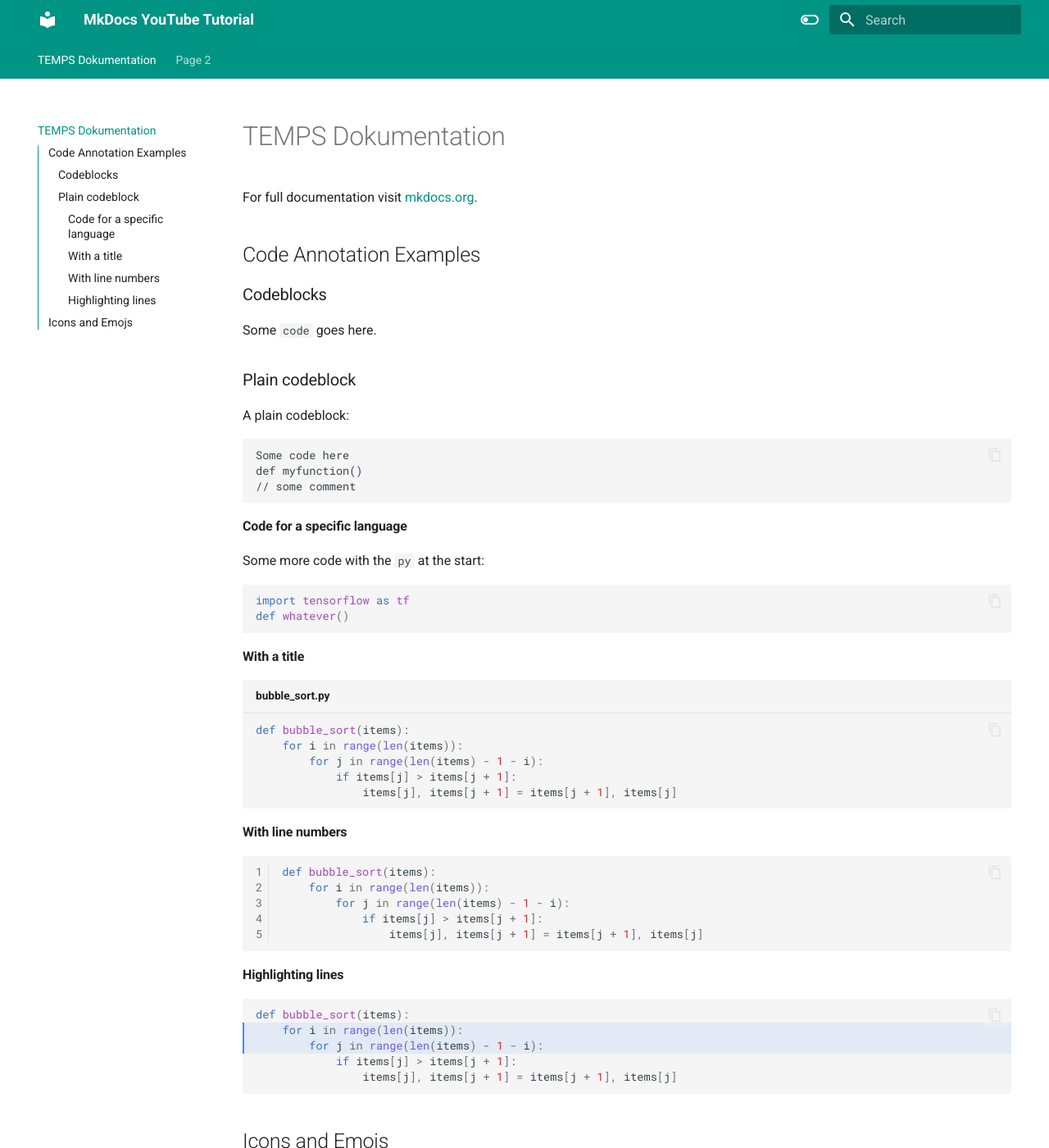
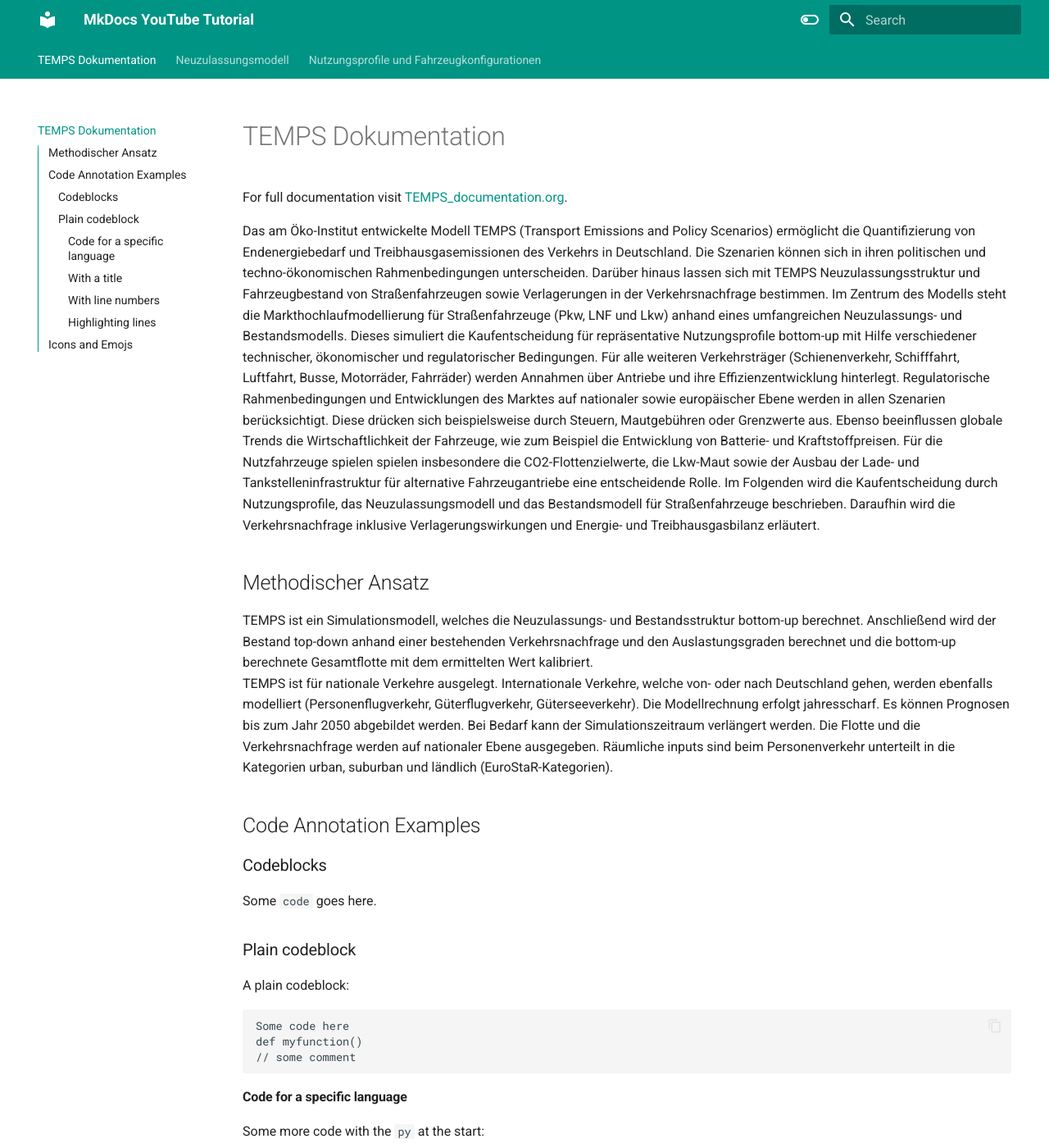
Before and after one commit to wolfgoerz/TEMPS_documentation, an MkDocs documentation site: the page built from docs/index.md, in a window 1280 px wide and 1400 px high. Shown: the whole window at 82% size. Built offline with MkDocs 1.6.1 and Material for MkDocs 9.7.7, drawn with Linux system fonts in a browser that asks for light colours.

Commit message:
add first content

```diff
--- a/docs/index.md
+++ b/docs/index.md
@@ -1,9 +1,57 @@
 # TEMPS Dokumentation
 
-For full documentation visit [mkdocs.org](https://www.mkdocs.org).
+For full documentation visit [TEMPS_documentation.org](https://oekoinstitut.github.io/TEMPS_documentation/).
+
+
+Das am Öko-Institut entwickelte Modell TEMPS (Transport Emissions and Policy Scenarios) ermöglicht die Quantifizierung von Endenergiebedarf und Treibhausgasemissionen des Verkehrs in Deutschland. Die Szenarien können sich in ihren politischen und techno-ökonomischen Rahmenbedingungen unterscheiden. Darüber hinaus lassen sich mit TEMPS Neuzulassungsstruktur und Fahrzeugbestand von Straßenfahrzeugen sowie Verlagerungen in der Verkehrsnachfrage bestimmen.
+Im Zentrum des Modells steht die Markthochlaufmodellierung für Straßenfahrzeuge (Pkw, LNF und Lkw) anhand eines umfangreichen Neuzulassungs- und Bestandsmodells. Dieses simuliert die Kaufentscheidung für repräsentative Nutzungsprofile bottom-up mit Hilfe verschiedener technischer, ökonomischer und regulatorischer Bedingungen. Für alle weiteren Verkehrsträger (Schienenverkehr, Schifffahrt, Luftfahrt, Busse, Motorräder, Fahrräder) werden Annahmen über Antriebe und ihre Effizienzentwicklung hinterlegt.
+Regulatorische Rahmenbedingungen und Entwicklungen des Marktes auf nationaler sowie europäischer Ebene werden in allen Szenarien berücksichtigt. Diese drücken sich beispielsweise durch Steuern, Mautgebühren oder Grenzwerte aus. Ebenso beeinflussen globale Trends die Wirtschaftlichkeit der Fahrzeuge, wie zum Beispiel die Entwicklung von Batterie- und Kraftstoffpreisen. Für die Nutzfahrzeuge spielen spielen insbesondere die CO2-Flottenzielwerte, die Lkw-Maut sowie der Ausbau der Lade- und Tankstelleninfrastruktur für alternative Fahrzeugantriebe eine entscheidende Rolle.
+Im Folgenden wird die Kaufentscheidung durch Nutzungsprofile, das Neuzulassungsmodell und das Bestandsmodell für Straßenfahrzeuge beschrieben. Daraufhin wird die Verkehrsnachfrage inklusive Verlagerungswirkungen und Energie- und Treibhausgasbilanz erläutert.
+
+## Methodischer Ansatz
+
+TEMPS ist ein Simulationsmodell, welches die Neuzulassungs- und Bestandsstruktur bottom-up berechnet. Anschließend wird der Bestand top-down anhand einer bestehenden Verkehrsnachfrage und den Auslastungsgraden berechnet und die bottom-up berechnete Gesamtflotte mit dem ermittelten Wert kalibriert.
+TEMPS ist für nationale Verkehre ausgelegt. Internationale Verkehre, welche von- oder nach Deutschland gehen, werden ebenfalls modelliert (Personenflugverkehr, Güterflugverkehr, Güterseeverkehr).
+Die Modellrechnung erfolgt jahresscharf. Es können Prognosen bis zum Jahr 2050 abgebildet werden. Bei Bedarf kann der Simulationszeitraum verlängert werden.
+Die Flotte und die Verkehrsnachfrage werden auf nationaler Ebene ausgegeben. Räumliche inputs sind beim Personenverkehr unterteilt in die Kategorien urban, suburban und ländlich (EuroStaR-Kategorien).
+
+
+
+
+
+
+
+
+
+
+
+
+
+
+
+
+
+
+
+
+
+
+
+
+
+
+
+
+
+
+
+
+
+
+
+
 
 ## Code Annotation Examples
-
 ### Codeblocks
 
 Some `code` goes here.
--- a/docs/page2.md
+++ /dev/null
@@ -1,5 +0,0 @@
-# Page 2
-
-## Another heading
-
-Some more example text
```
Also changed, not shown: docs/Neuzulassungsmodell.md (added, +5 -0 lines), docs/Nutzungsprofile.md (added, +17 -0 lines), docs/img_4.png (added).
